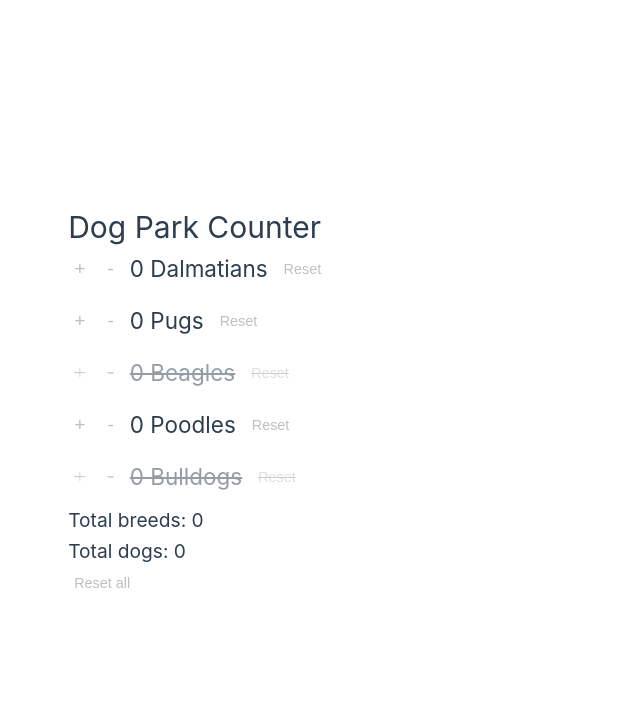
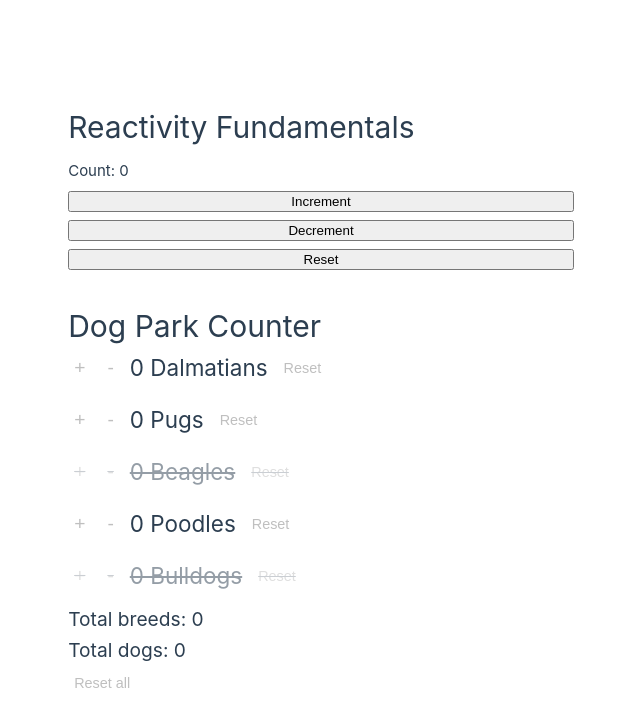
Before and after one commit to Gary11777/vue-project-4, a Vue app: page / in a window 1280 px wide. Shown: the top 726 px of the page, without its empty margins (319-959 px from the left). Built offline with nearby package versions, Linux system fonts and the light colour scheme; the HTML template or start-up script is replaced by a standard one.

Commit message:
Reactivity Fundamentals

```diff
--- a/src/App.vue
+++ b/src/App.vue
@@ -1,7 +1,8 @@
 <script setup>
 import Counter from '@/components/Counter.vue'
 import CounterSummary from '@/components/CounterSummary.vue'
-import {ref} from 'vue'
+import ReactivityFundamentals from '@/components/ReactivityFundamentals.vue'
+import { ref } from 'vue'
 
 //Data
 const dog_breeds = ref([
@@ -12,29 +13,28 @@ const dog_breeds = ref([
 {label: 'Bulldog', count: 0, disabled: true},
 ])
 
-//HANDLERS
-//Increase count for breed
 const handleIncrement = (breed, amount) => {
   breed.count += amount
 }
 
-//Decrease count for breed
 const handleDecrement = (breed, amount) => {
   if (breed.count - amount >= 0) breed.count -= amount
 }
 
-//Reset all counts
 const resetAllCounts = () => {
   dog_breeds.value.forEach(breed => {
     breed.count = 0
   })
 }
-
 </script>
 
 <template>
+
+  <!-- Components -->
+  <ReactivityFundamentals />
+
+  <!-- Dog Park Counter -->
   <h1>Dog Park Counter</h1>
-
   <div class="breed-list">
   <Counter
     v-for="breed in dog_breeds"
@@ -60,6 +60,6 @@ const resetAllCounts = () => {
   display: flex;
   flex-direction: column;
   gap: 1rem;
-  grid-column: 1 / -1; /* spans full width inside the 2-column #app grid */
+  grid-column: 1 / -1;
 }
 </style>
--- /dev/null
+++ b/src/components/ReactivityFundamentals.vue
@@ -0,0 +1,77 @@
+<script setup>
+import { ref, onUnmounted } from 'vue'
+
+const count = ref(0)
+const message = ref('')
+
+let messageTimer = null
+
+function showMessage(text) {
+  message.value = text
+
+  if (messageTimer) {
+    clearTimeout(messageTimer)
+  }
+
+  messageTimer = setTimeout(() => {
+    message.value = ''
+    messageTimer = null
+  }, 3000)
+}
+
+onUnmounted(() => {
+  if (messageTimer) clearTimeout(messageTimer)
+})
+
+function increment() {
+  if (count.value < 5) {
+    count.value++
+  } else {
+    showMessage('You can not add more than 5 items.')
+  }
+}
+
+function decrement() {
+  if (count.value > 0) {
+    count.value--
+    message.value = ''
+    if (messageTimer) {
+      clearTimeout(messageTimer)
+      messageTimer = null
+    }
+  }
+}
+
+function reset() {
+  count.value = 0
+  message.value = ''
+  if (messageTimer) {
+    clearTimeout(messageTimer)
+    messageTimer = null
+  }
+}
+</script>
+
+<template>
+  <header class="page-header">
+    <h1>Reactivity Fundamentals</h1>
+    <p>Count: {{ count }} <span v-if="message" class="message">{{ message }}</span></p>
+    <button @click="increment">Increment</button>
+    <button @click="decrement">Decrement</button>
+    <button @click="reset">Reset</button>
+  </header>
+</template>
+
+<style scoped>
+.page-header {
+  display: flex;
+  flex-direction: column;
+  gap: 0.5rem;
+  grid-column: 1 / -1;
+  margin-bottom: 2rem;
+}
+.message {
+  color: red;
+  margin-top: 1rem;
+}
+</style>
```
